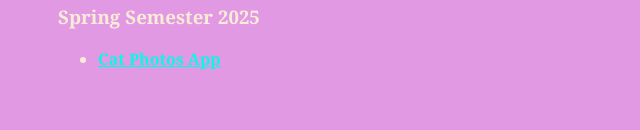
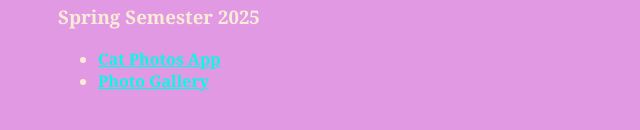
Before and after one commit to rollinbs/html1, a plain HTML site: page index.html in a window 1280 px wide. Shown: the part 156-286 px from the top of the page, without its empty margins (0-640 px from the left). Drawn offline with Linux system fonts and the light colour scheme.

Commit message:
Update index.html

```diff
--- a/index.html
+++ b/index.html
@@ -33,6 +33,6 @@
 
     <ul>
       <li><a href="cat-photos/index.html">Cat Photos App</a></li>
-    </ul>
+      <li><a href="gallery/index.html">Photo Gallery</a></li>    </ul>
   </body>
 </html>
```
